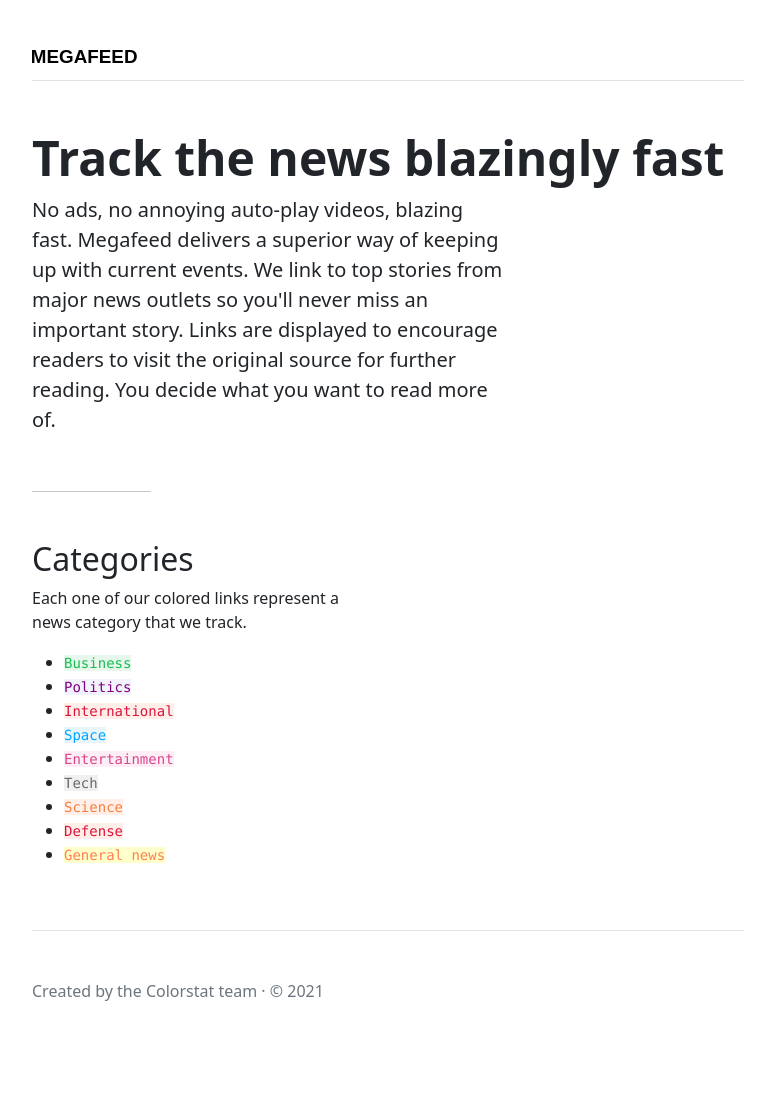
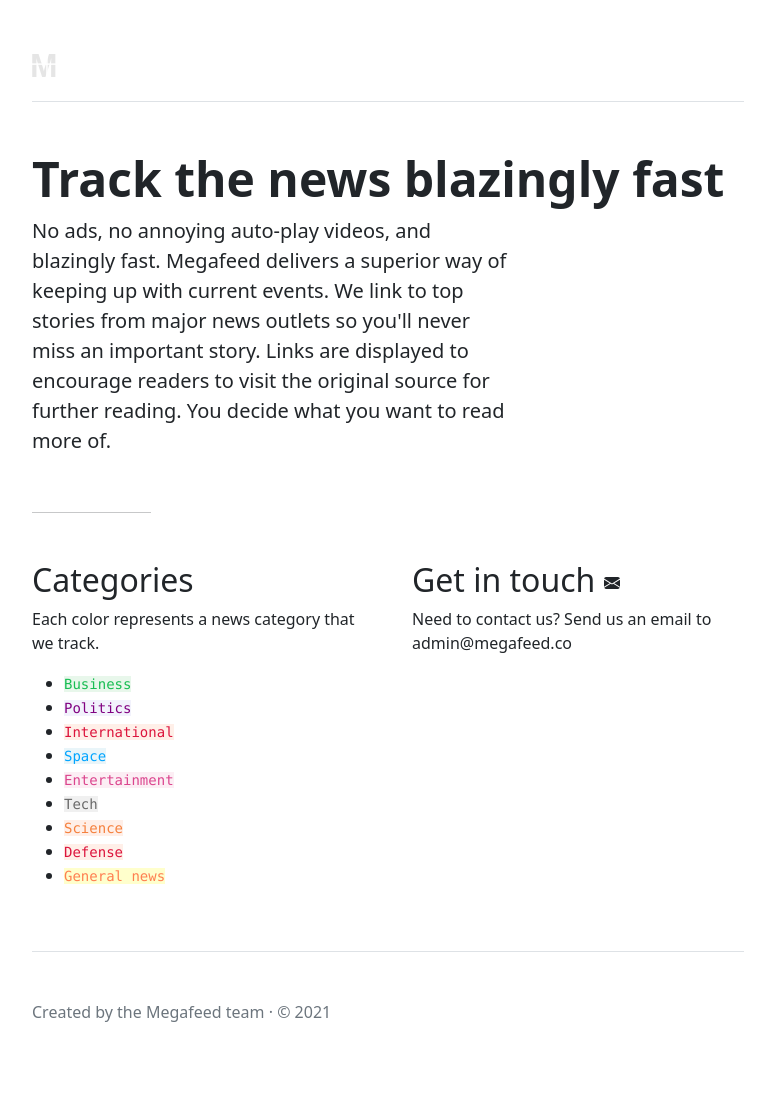
Before and after one commit to cwargas/colorstat_feed, a Flask app: page /about in a window 1280 px wide. Shown: the whole page, without its empty margins (252-1027 px from the left). Before the commit the page ends 1001 px from the top, so only its background shows below. Run offline with Flask 2, Linux system fonts and the light colour scheme.

Commit message:
Changed logo

```diff
--- a/templates/about.html
+++ b/templates/about.html
@@ -32,7 +32,7 @@
         <a href="/" class="d-flex align-items-center text-dark text-decoration-none">
 
             <!--SVG LOGO-->
-            <?xml version="1.0" encoding="UTF-8" standalone="no"?><!DOCTYPE svg PUBLIC "-//W3C//DTD SVG 1.1//EN" "http://www.w3.org/Graphics/SVG/1.1/DTD/svg11.dtd"><svg width="120PX" viewBox="0 0 1265 173" version="1.1" xmlns="http://www.w3.org/2000/svg" xmlns:xlink="http://www.w3.org/1999/xlink" xml:space="preserve" xmlns:serif="http://www.serif.com/" style="fill-rule:evenodd;clip-rule:evenodd;stroke-linejoin:round;stroke-miterlimit:2;"><text x="-12.31px" y="162.606px" style="font-family:'HiraKakuStd-W8', 'Hiragino Kaku Gothic Std', sans-serif;font-weight:800;font-size:198.542px;">MEGAFEED</text></svg>
+                        <?xml version="1.0" encoding="UTF-8" standalone="no"?><!DOCTYPE svg PUBLIC "-//W3C//DTD SVG 1.1//EN" "http://www.w3.org/Graphics/SVG/1.1/DTD/svg11.dtd"><svg width="10%" viewBox="0 0 180 223" version="1.1" xmlns="http://www.w3.org/2000/svg" xmlns:xlink="http://www.w3.org/1999/xlink" xml:space="preserve" xmlns:serif="http://www.serif.com/" style="fill-rule:evenodd;clip-rule:evenodd;stroke-linejoin:round;stroke-miterlimit:2;"><text x="-12.31px" y="173.129px" style="font-family:'HiraKakuStd-W8', 'Hiragino Kaku Gothic Std', sans-serif;font-weight:800;font-size:198.542px;fill-opacity:0.1;">M</text><rect x="0" y="92.208" width="179.284" height="8.965" style="fill:#fff;"/><rect x="0" y="213.074" width="179.284" height="8.965" style="fill:#fff;"/><path d="M94.124,179.284l0,-179.284l-8.965,0l0,179.284l8.965,0Z" style="fill:#fff;"/></svg>
 
 
             <span class="fs-4"></span>
@@ -40,7 +40,7 @@
     </header>
 
     <h1 class="display-5 fw-bold text-black">Track the news blazingly fast</h1>
-    <p class="fs-5 col-md-8">No ads, no annoying auto-play videos, blazing fast. Megafeed delivers a superior way of keeping up with current events. We link to top
+    <p class="fs-5 col-md-8">No ads, no annoying auto-play videos, and blazingly fast. Megafeed delivers a superior way of keeping up with current events. We link to top
         stories from major news outlets so you'll never miss an important story. Links are displayed to encourage readers to
         visit the original source for further reading. You decide what you want to read more of.</p>
     <br>
@@ -51,7 +51,7 @@
     <div class="row g-5">
         <div class="col-md-6">
             <h2>Categories</h2>
-            <p>Each one of our colored links represent a news category that we track.</p>
+            <p>Each color represents a news category that we track.</p>
             <ul class="icon-list">
                 <li><code style="background-color:#E8F7EB; color:#18BD53;">Business</code></li>
                 <li><code style="background-color:#F2F2FC; color:#800080;">Politics</code></li>
@@ -65,18 +65,16 @@
             </ul>
         </div>
 
-<!--        <div class="col-md-6">-->
-<!--            <h2>Ad free</h2>-->
-<!--            <p>To continue running our site ad free, we welcome donations from our readers. Please visit our donate page-->
-<!--                below.</p>-->
-<!--            <a href="/donate" class="btn btn-primary">-->
-<!--                Donate now-->
-<!--            </a>-->
-<!--        </div>-->
+        <div class="col-md-6">
+            <h2>Get in touch <svg xmlns="http://www.w3.org/2000/svg" width="16" height="16" fill="currentColor" class="bi bi-envelope-fill" viewBox="0 0 16 16">
+  <path d="M.05 3.555A2 2 0 0 1 2 2h12a2 2 0 0 1 1.95 1.555L8 8.414.05 3.555zM0 4.697v7.104l5.803-3.558L0 4.697zM6.761 8.83l-6.57 4.027A2 2 0 0 0 2 14h12a2 2 0 0 0 1.808-1.144l-6.57-4.027L8 9.586l-1.239-.757zm3.436-.586L16 11.801V4.697l-5.803 3.546z"/>
+</svg></h2>
+            <p>Need to contact us? Send us an email to admin@megafeed.co</p>
+        </div>
     </div>
 
     <footer class="pt-5 my-5 text-muted border-top">
-        Created by the Colorstat team &middot; &copy; 2021
+        Created by the Megafeed team &middot; &copy; 2021
     </footer>
 </div>
 
--- a/templates/donate.html
+++ b/templates/donate.html
@@ -30,11 +30,11 @@
         <div class="py-5 text-center">
 
             <!--SVG LOGO-->
-            <?xml version="1.0" encoding="UTF-8" standalone="no"?><!DOCTYPE svg PUBLIC "-//W3C//DTD SVG 1.1//EN" "http://www.w3.org/Graphics/SVG/1.1/DTD/svg11.dtd"><svg width="120PX" viewBox="0 0 1265 173" version="1.1" xmlns="http://www.w3.org/2000/svg" xmlns:xlink="http://www.w3.org/1999/xlink" xml:space="preserve" xmlns:serif="http://www.serif.com/" style="fill-rule:evenodd;clip-rule:evenodd;stroke-linejoin:round;stroke-miterlimit:2;"><text x="-12.31px" y="162.606px" style="font-family:'HiraKakuStd-W8', 'Hiragino Kaku Gothic Std', sans-serif;font-weight:800;font-size:198.542px;">MEGAFEED</text></svg>
+                        <?xml version="1.0" encoding="UTF-8" standalone="no"?><!DOCTYPE svg PUBLIC "-//W3C//DTD SVG 1.1//EN" "http://www.w3.org/Graphics/SVG/1.1/DTD/svg11.dtd"><svg width="10%" viewBox="0 0 180 223" version="1.1" xmlns="http://www.w3.org/2000/svg" xmlns:xlink="http://www.w3.org/1999/xlink" xml:space="preserve" xmlns:serif="http://www.serif.com/" style="fill-rule:evenodd;clip-rule:evenodd;stroke-linejoin:round;stroke-miterlimit:2;"><text x="-12.31px" y="173.129px" style="font-family:'HiraKakuStd-W8', 'Hiragino Kaku Gothic Std', sans-serif;font-weight:800;font-size:198.542px;fill-opacity:0.1;">M</text><rect x="0" y="92.208" width="179.284" height="8.965" style="fill:#fff;"/><rect x="0" y="213.074" width="179.284" height="8.965" style="fill:#fff;"/><path d="M94.124,179.284l0,-179.284l-8.965,0l0,179.284l8.965,0Z" style="fill:#fff;"/></svg>
 
             <br><br><br>
             <h2></h2>
-            <p class="lead">Thank you for considering making a donation to Colorstat. We rely on donations to keep
+            <p class="lead">Thank you for considering making a donation to Megafeed. We rely on donations to keep
                 this site up and running ad free. Your contribution is greatly appreciated. We do not sell or trade
                 your information to anyone.</p>
         </div>
@@ -246,7 +246,7 @@
     </main>
 
     <footer class="my-5 pt-5 text-muted text-center text-small">
-        <p class="mb-1">&copy;2021 Colorstat</p>
+        <p class="mb-1">&copy;2021 Megafeed</p>
         <ul class="list-inline">
             <li class="list-inline-item"><a href="#">Contact</a></li>
             <li class="list-inline-item"><a href="#">Privacy</a></li>
--- a/templates/home.html
+++ b/templates/home.html
@@ -11,9 +11,7 @@
         <a href="/" class="d-flex align-items-center text-dark text-decoration-none">
 
             <!--SVG LOGO-->
-            <?xml version="1.0" encoding="UTF-8" standalone="no"?><!DOCTYPE svg PUBLIC "-//W3C//DTD SVG 1.1//EN" "http://www.w3.org/Graphics/SVG/1.1/DTD/svg11.dtd"><svg width="120PX" viewBox="0 0 1265 173" version="1.1" xmlns="http://www.w3.org/2000/svg" xmlns:xlink="http://www.w3.org/1999/xlink" xml:space="preserve" xmlns:serif="http://www.serif.com/" style="fill-rule:evenodd;clip-rule:evenodd;stroke-linejoin:round;stroke-miterlimit:2;"><text x="-12.31px" y="162.606px" style="font-family:'HiraKakuStd-W8', 'Hiragino Kaku Gothic Std', sans-serif;font-weight:800;font-size:198.542px;">MEGAFEED</text></svg>
-
-
+            <?xml version="1.0" encoding="UTF-8" standalone="no"?><!DOCTYPE svg PUBLIC "-//W3C//DTD SVG 1.1//EN" "http://www.w3.org/Graphics/SVG/1.1/DTD/svg11.dtd"><svg width="10%" viewBox="0 0 180 223" version="1.1" xmlns="http://www.w3.org/2000/svg" xmlns:xlink="http://www.w3.org/1999/xlink" xml:space="preserve" xmlns:serif="http://www.serif.com/" style="fill-rule:evenodd;clip-rule:evenodd;stroke-linejoin:round;stroke-miterlimit:2;"><text x="-12.31px" y="173.129px" style="font-family:'HiraKakuStd-W8', 'Hiragino Kaku Gothic Std', sans-serif;font-weight:800;font-size:198.542px;fill-opacity:0.1;">M</text><rect x="0" y="92.208" width="179.284" height="8.965" style="fill:#fff;"/><rect x="0" y="213.074" width="179.284" height="8.965" style="fill:#fff;"/><path d="M94.124,179.284l0,-179.284l-8.965,0l0,179.284l8.965,0Z" style="fill:#fff;"/></svg>
         </a>
     </header>
 
@@ -65,7 +63,6 @@
     <footer class="my-5 pt-5 text-muted text-center text-small">
         <p class="mb-1">&copy; 2021 Megafeed</p>
         <ul class="list-inline">
-            <li class="list-inline-item"><a href="#">Contact</a></li>
             <li class="list-inline-item"><a href="#">Privacy</a></li>
             <li class="list-inline-item"><a href="/about">About</a></li>
         </ul>
```
Also changed, not shown: static/images/mega_light.svg (added).
